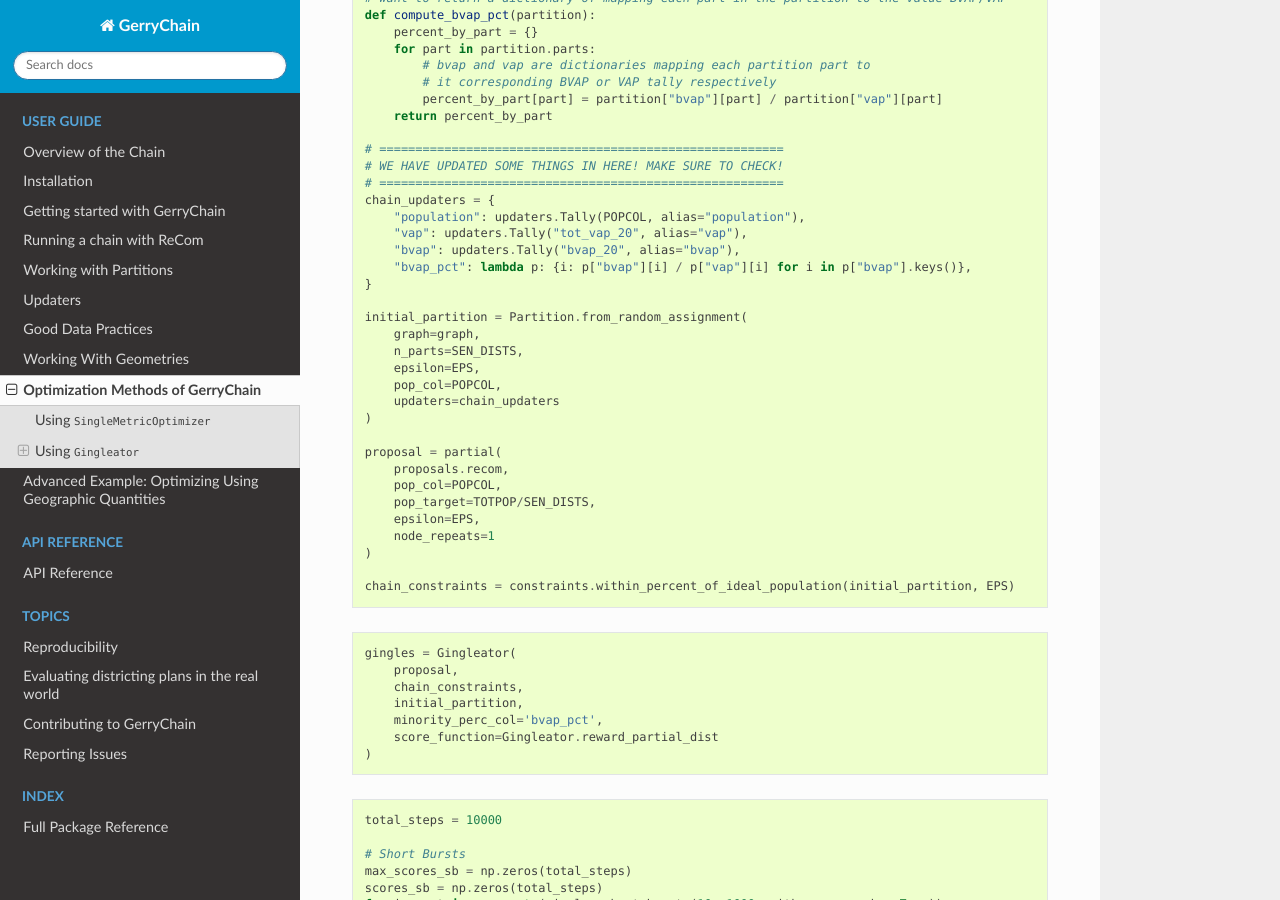
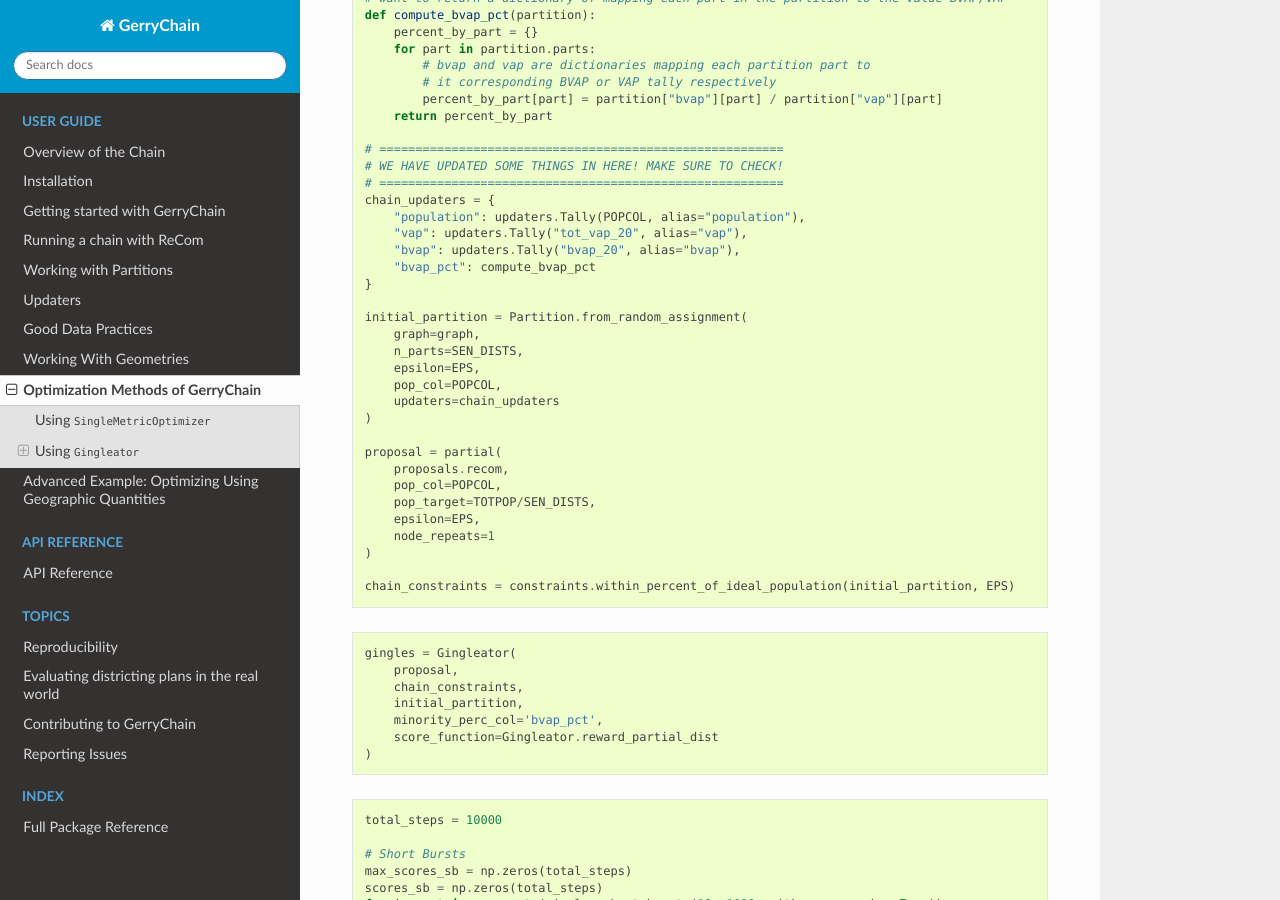
Before and after one commit to mggg/GerryChain, a Sphinx documentation site: the page built from docs/user/optimizers.rst, in a window 1280 px wide and 900 px high, scrolled down 9399 px. Built offline with Sphinx 7.4.7 and the Read the Docs theme 3.1.0, drawn with Linux system fonts in a browser that asks for light colours.

Commit message:
Update alternate Gingleator method for docs

```diff
--- a/docs/user/optimizers.rst
+++ b/docs/user/optimizers.rst
@@ -456,7 +456,7 @@ For this, we will just need to tweek our updaters a little bit:
         "population": updaters.Tally(POPCOL, alias="population"),
         "vap": updaters.Tally("tot_vap_20", alias="vap"),
         "bvap": updaters.Tally("bvap_20", alias="bvap"),
-        "bvap_pct": lambda p: {i: p["bvap"][i] / p["vap"][i] for i in p["bvap"].keys()},
+        "bvap_pct": compute_bvap_pct
     }
 
     initial_partition = Partition.from_random_assignment(
```
